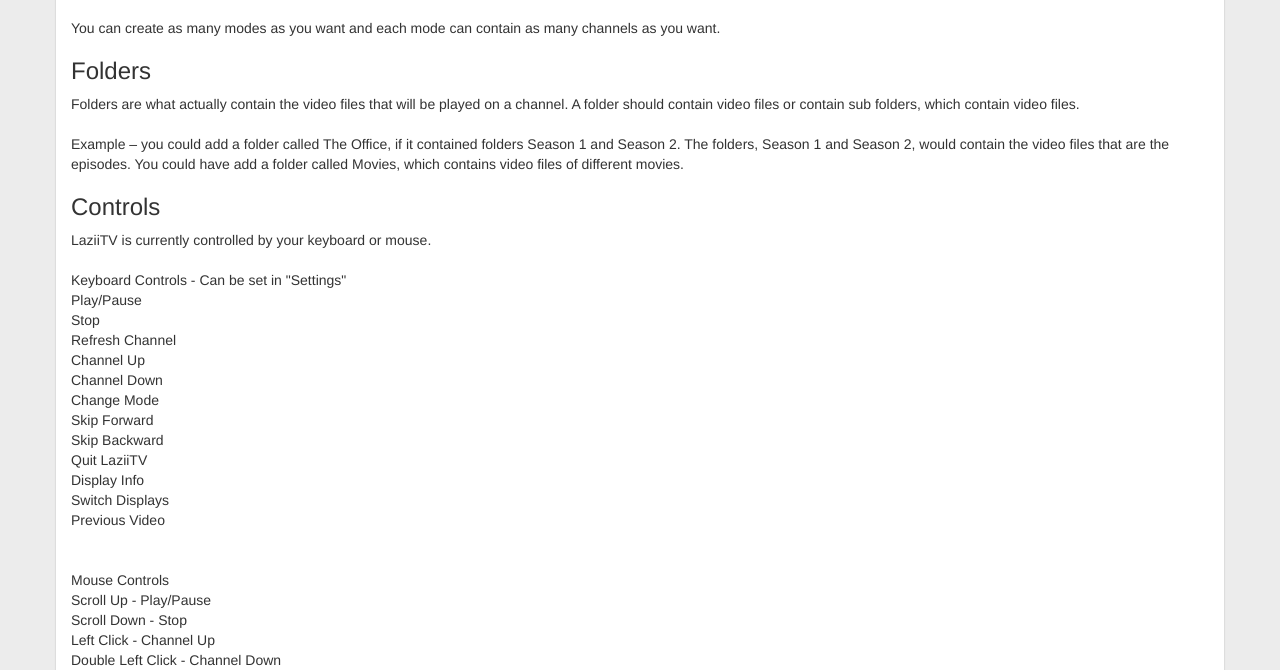
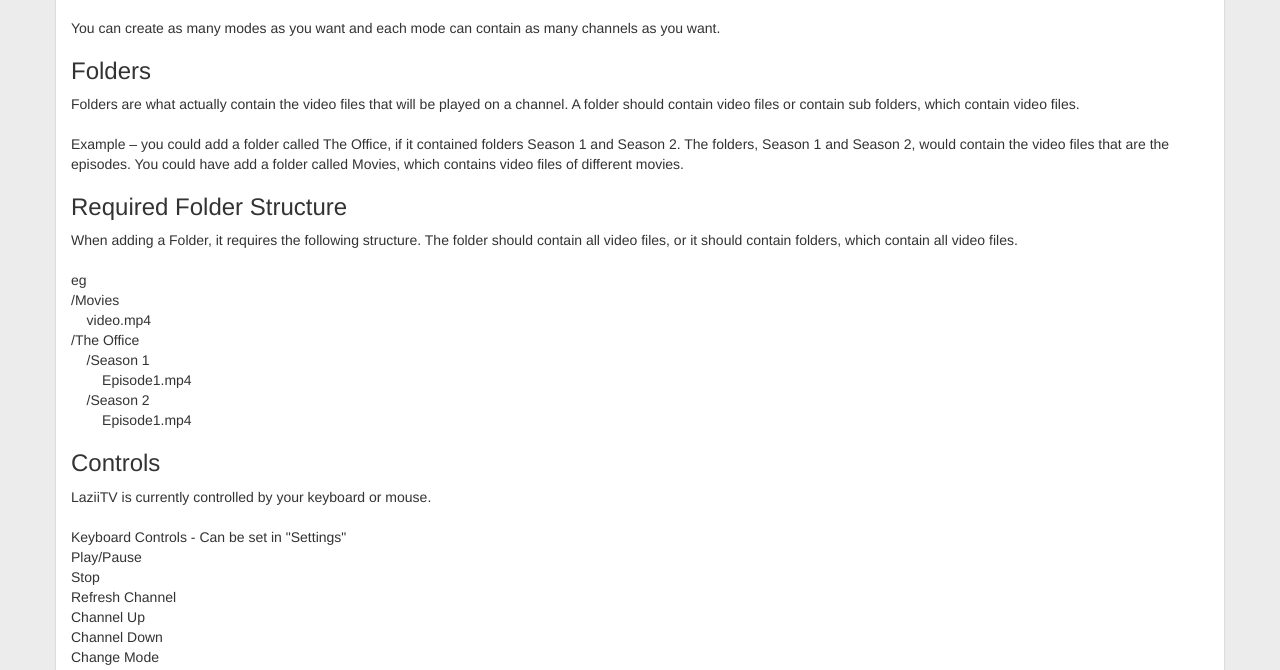
Before and after one commit to shayConcepts/LaziiTV-Configure, a Flask app: page /how/ in a window 1280 px wide. Shown: the part 757-1427 px from the top of the page. Run offline with Flask 2, Linux system fonts and the light colour scheme; some libraries are stand-ins or nearby versions.

Commit message:
Added info on folder structure

```diff
--- a/templates/how.html
+++ b/templates/how.html
@@ -61,6 +61,21 @@
                         the video files that are the episodes.  You could have add a folder called Movies, which contains video files of different movies.
                     </p>
 
+                    <h3>Required Folder Structure</h3>
+                    <p>
+                        When adding a Folder, it requires the following structure. The folder should contain all video files, or it should contain folders, which contain all video files.
+                        <br><br>
+                        eg
+                        <br>
+                        /Movies<br>
+                        &nbsp;&nbsp;&nbsp;&nbsp;video.mp4<br>
+                        /The Office<br>
+                        &nbsp;&nbsp;&nbsp;&nbsp;/Season 1<br>
+                        &nbsp;&nbsp;&nbsp;&nbsp;&nbsp;&nbsp;&nbsp;&nbsp;Episode1.mp4<br>
+                        &nbsp;&nbsp;&nbsp;&nbsp;/Season 2<br>
+                        &nbsp;&nbsp;&nbsp;&nbsp;&nbsp;&nbsp;&nbsp;&nbsp;Episode1.mp4<br>
+                    </p>
+
                     <h3>Controls</h3>
                     <p>
                         LaziiTV is currently controlled by your keyboard or mouse.
```
